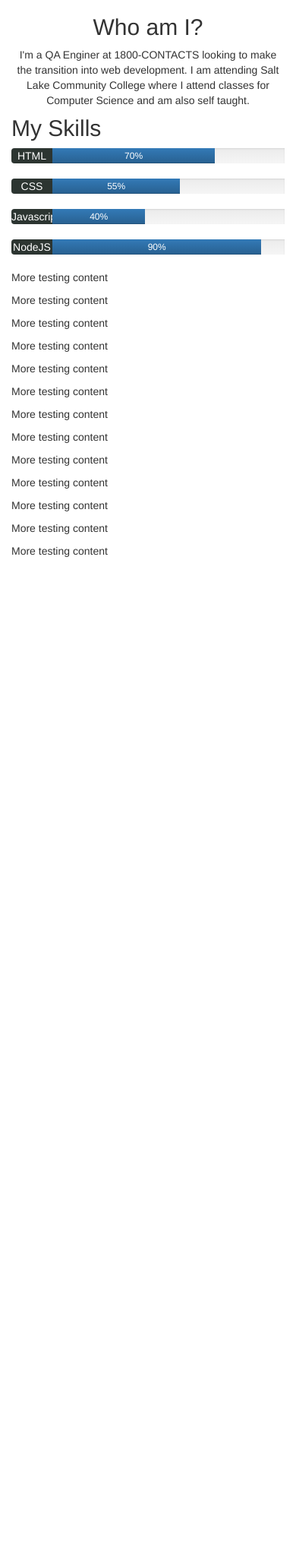
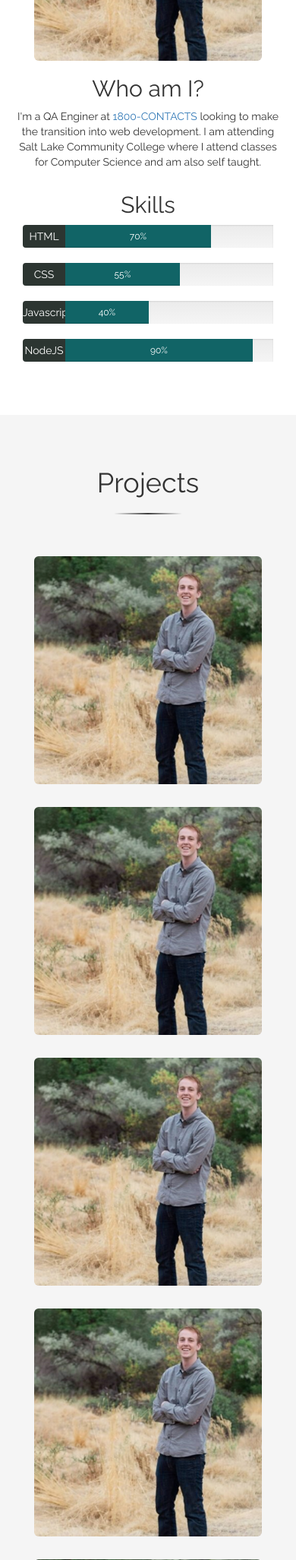
Before and after one commit to Ninnon/Portfolio, a PHP site: page /index.html in a window 390 px wide. Shown: the part 2322-4375 px from the top of the page at 76% size. Before the commit the page ends 3055 px from the top, so only its background shows below. Run offline with PHP 8.4, Linux system fonts and the light colour scheme; some libraries are stand-ins or nearby versions.

Commit message:
sections

```diff
--- a/Assets/css/view.css
+++ b/Assets/css/view.css
@@ -2,23 +2,33 @@ body, html {
     height:100%;
     margin:0;
     padding:0;
+    font-family: 'Raleway', sans-serif;
+
+}
+
+#viewWorkButton {
+    margin-top: 8px;
+}
+
+.projectPictures {
+    margin-bottom:30px;
 }
 
 
 canvas {
     width: 100%;
-    background-color:#262626;
+    background-color:#272727;
     margin:0;
 }
 
 .largeIcon {
     font-size:8em;
-    color: #66b3ff;
+    color: #116466;
 }
 
 .smallIcon {
     position:absolute;
-    color: #262626;
+    color: #FFCB9A;
     left:0;
     right:0;
     font-size:38px;
@@ -26,15 +36,26 @@ canvas {
 
 }
 
-#personalPhoto {
-    width: 100%;
+#aboutMe {
+    padding-bottom: 50px;
 }
+
+
+#projects {
+    background-color: #f5f5f5;
+    padding-top:50px;
+}
+
 
 .box {
          width:400px;
         height:400px;
         background-color:#aaaa00;
         margin:150px auto;
+ }
+
+ div h2 {
+     text-align:center;
  }
 
  .meDescription {
@@ -50,11 +71,12 @@ canvas {
    border: 0;
     height: 2px;
     background-image: linear-gradient(to right, rgba(0, 0, 0, 0), rgba(0, 0, 0, 0.75), rgba(0, 0, 0, 0));
-    width:15%;
+    width:25%;
+    margin-bottom:55px;
 }
 
 #topView {
-    padding-top:90px;
+    padding-top:105px;
 }
 
 
@@ -64,7 +86,7 @@ canvas {
 
 
 .name {
-    color: #33ffcc;
+    color:  #4dffdb;
 }
 a.btn.btn-lg.btn-primary {
     margin-top:2%;
@@ -93,7 +115,6 @@ canvas {
     text-align:center;
     padding-top:35vh;
     color:white;
-    font-family: 'Raleway', sans-serif;
 }
 
 nav.navbar.navbar-inverse {
@@ -112,13 +133,13 @@ h1 {
 }
 
 .navbar-inverse .navbar-nav>.active>a {
-    color: #33ffcc !important;
+    color: #4dffdb !important;
 }
 
 #navMenu {
     border:0px;
     border-radius: 0px;
-    border-bottom: 3px solid #66b3ff;
+    border-bottom: 4px solid #116466;
 }
 
 #logo {
@@ -133,21 +154,54 @@ h1 {
 }
 
 /* Add some top padding to the page content to prevent sudden quick movement (as the navigation bar gets a new position at the top of the page (position:fixed and top:0) */
-.sticky + #topView {
-  padding-top:140px;
+.sticky + #aboutMe {
+  padding-top:50px;
 }
 
 .skills {
     position:relative;
     float:left;
     background-color: #2C3531;
-    width:15%;
+    width:17%;
     text-align:center;
     border-top-left-radius: 4px;
     border-bottom-left-radius: 4px;
     color:white;
+    height:30px;
+    line-height:30px;
+}
+.skillsTitle {
+    text-align:center;
 }
 
 .progress {
-    border-radius: 0px !important;
+    height: 30px;
+    margin-bottom: 20px;
+    overflow: hidden;
+    background-color: #f5f5f5;
+    border-radius: 4px;
+    -webkit-box-shadow: inset 0 1px 2px rgba(0,0,0,.1);
+    box-shadow: inset 0 1px 2px rgba(0,0,0,.1);
+    BORDER-RADIUS: 0px;
 }
+
+
+
+.progress-bar {
+    background-image: -webkit-linear-gradient(top,#116466 0,#116466 100%);
+    background-image: -o-linear-gradient(top,#116466 0,#116466 100%);
+    background-image: -webkit-gradient(linear,left top,left bottom,from(#116466),to(#116466));
+    background-image: linear-gradient(to bottom,#116466 0,#116466 100%);
+    filter: progid:DXImageTransform.Microsoft.gradient(startColorstr='#ff337ab7', endColorstr='#ff286090', GradientType=0);
+    background-repeat: repeat-x;
+    line-height:30px;
+}
+
+.btn-group-lg>.btn, .btn-lg {
+    padding: 10px 24px;
+    font-size: 18px;
+    line-height: 1.3333333;
+    border-radius: 6px;
+    border: 2px solid white;
+    color: white;
+}
--- a/index.html
+++ b/index.html
@@ -7,7 +7,7 @@
     <script type="text/javascript" src="https://cdnjs.cloudflare.com/ajax/libs/paper.js/0.11.5/paper-full.js"></script>
     <script type="text/javascript" src="Assets/js/site.js"></script>
     <meta name="viewport" content="width=device-width, initial-scale=1, maximum-scale=1, user-scalable=no">
-    <link rel="stylesheet" type="text/css" href="Assets/css/view.css">
+
     <link rel="stylesheet" href="Assets/css/animations.css">
     <link rel="stylesheet" href="https://maxcdn.bootstrapcdn.com/bootstrap/3.3.7/css/bootstrap.min.css" integrity="sha384-BVYiiSIFeK1dGmJRAkycuHAHRg32OmUcww7on3RYdg4Va+PmSTsz/K68vbdEjh4u"
         crossorigin="anonymous">
@@ -18,6 +18,7 @@
         crossorigin="anonymous"></script>
     <link rel="stylesheet" href="https://use.fontawesome.com/releases/v5.3.1/css/all.css" integrity="sha384-mzrmE5qonljUremFsqc01SB46JvROS7bZs3IO2EmfFsd15uHvIt+Y8vEf7N7fWAU"
         crossorigin="anonymous">
+        <link rel="stylesheet" type="text/css" href="Assets/css/view.css">
     <link href="https://fonts.googleapis.com/css?family=Raleway:400,600" rel="stylesheet">
     <!-- Load external PaperScript and associate it with myCanvas -->
     <script type="text/paperscript" canvas="myCanvas">
@@ -28,8 +29,8 @@ var count = 400;
 var path = new Path.Circle({
     center: [0, 0],
     radius: 0.6,
-    fillColor: '##33ffcc',
-    strokeColor: '#66b3ff'
+    fillColor: '#D9B08C',
+    strokeColor: '#D9B08C'
 });
 var symbol = new Symbol(path);
 // Place the instances of the symbol:
@@ -75,7 +76,7 @@ function onFrame(event) {
                         <span class="name">Trenton Neilson.</span>
                     </h1>
                     <h1 class="titleFont">I'm a QA Analyst</h1>
-                    <a href="#" id="viewWorkButton" class="btn btn-lg btn-primary">
+                    <a href="#" id="viewWorkButton" class="btn btn-lg btn-outline-info">
                         <span class="viewWork">View My Work</span>
                         <i class="fas fa-arrow-right"></i>
                     </a>
@@ -114,7 +115,7 @@ function onFrame(event) {
     </div>
 
 
-
+    <section id="aboutMe">
     <div class="container" id="topView">
         <div class="row">
             <div class="col-xs-12">
@@ -179,16 +180,16 @@ function onFrame(event) {
             <div class="animatedParent animateOnce"  data-sequence="800">
                 <div class="col-md-6 col-sm-6 col-xs-12">
                     <div class="animated fadeInLeft" data-id="1">
-                        <img class="img-responsive img-rounded" src="https://i.imgur.com/F4hnShQ.png" alt="trenton" id="personalPhoto">
+                        <img class="img-responsive img-rounded center-block" src="Assets/Images/me2.png" alt="trenton" id="personalPhoto">
                         <h2 class="meDescription">Who am I?</h2>
-                        <p class="meDescription">I'm a QA Enginer at 1800-CONTACTS looking to make the transition into web development. I am attending
+                        <p class="meDescription">I'm a QA Enginer at <a href="https://1800contacts.com">1800-CONTACTS </a>looking to make the transition into web development. I am attending
                             Salt Lake Community College where I attend classes for Computer Science and am also self taught.
                         </p>
                     </div>
                 </div>
                 <div class="container">
-                    <div class="animated fadeInRight" data-id="1">
-                        <h2>My Skills</h2>
+                    <div class="animated fadeInRight col-md-6 col-sm-6 col-xs-12" data-id="1">
+                        <h2 class="skillsTitle">Skills</h2>
                         <div class="skills">HTML</div>
                         <div class="progress">
                             <div class="progress-bar animated fadeInLeft" data-id="2" role="progressbar" aria-valuenow="70" aria-valuemin="0" aria-valuemax="100"
@@ -221,23 +222,43 @@ function onFrame(event) {
                 </div>
             </div>
         </div>
+    </div>
+
+        </section>
+
+<section id="projects">
+
+<div class="container">
+    <h1>Projects</h1>
+    <hr class="lineUnder">
+        <div class="row">
+            <div class="col-xs-12 col-sm-6 col-md-4 projectPictures">
+                <img class="img-responsive img-rounded center-block" src="Assets/Images/me2.png" alt="projects">
+            </div>
+            <div class="col-xs-12 col-sm-6 col-md-4 projectPictures">
+                <img class="img-responsive img-rounded center-block" src="Assets/Images/me2.png" alt="projects">
+            </div>
+            <div class="col-xs-12 col-sm-6 col-md-4 projectPictures">
+                <img class="img-responsive img-rounded center-block" src="Assets/Images/me2.png" alt="projects">
+            </div>
+            <div class="col-xs-12 col-sm-6 col-md-4 projectPictures">
+                <img class="img-responsive img-rounded center-block" src="Assets/Images/me2.png" alt="projects">
+            </div>
+            <div class="col-xs-12 col-sm-6 col-md-4 projectPictures">
+                <img class="img-responsive img-rounded center-block" src="Assets/Images/me2.png" alt="projects">
+            </div>
+            <div class="col-xs-12 col-sm-6 col-md-4 projectPictures">
+                <img class="img-responsive img-rounded center-block" src="Assets/Images/me2.png" alt="projects">
+            </div>
+
+        </div>
+</div>
+
+
+</section>
 
 
 
-
-                <p>More testing content</p>
-                <p>More testing content</p>
-                <p>More testing content</p>
-                <p>More testing content</p>
-                <p>More testing content</p>
-                <p>More testing content</p>
-                <p>More testing content</p>
-                <p>More testing content</p>
-                <p>More testing content</p>
-                <p>More testing content</p>
-                <p>More testing content</p>
-                <p>More testing content</p>
-                <p>More testing content</p>
 
 
 
```
Also changed, not shown: Assets/Images/me2.png (added).
